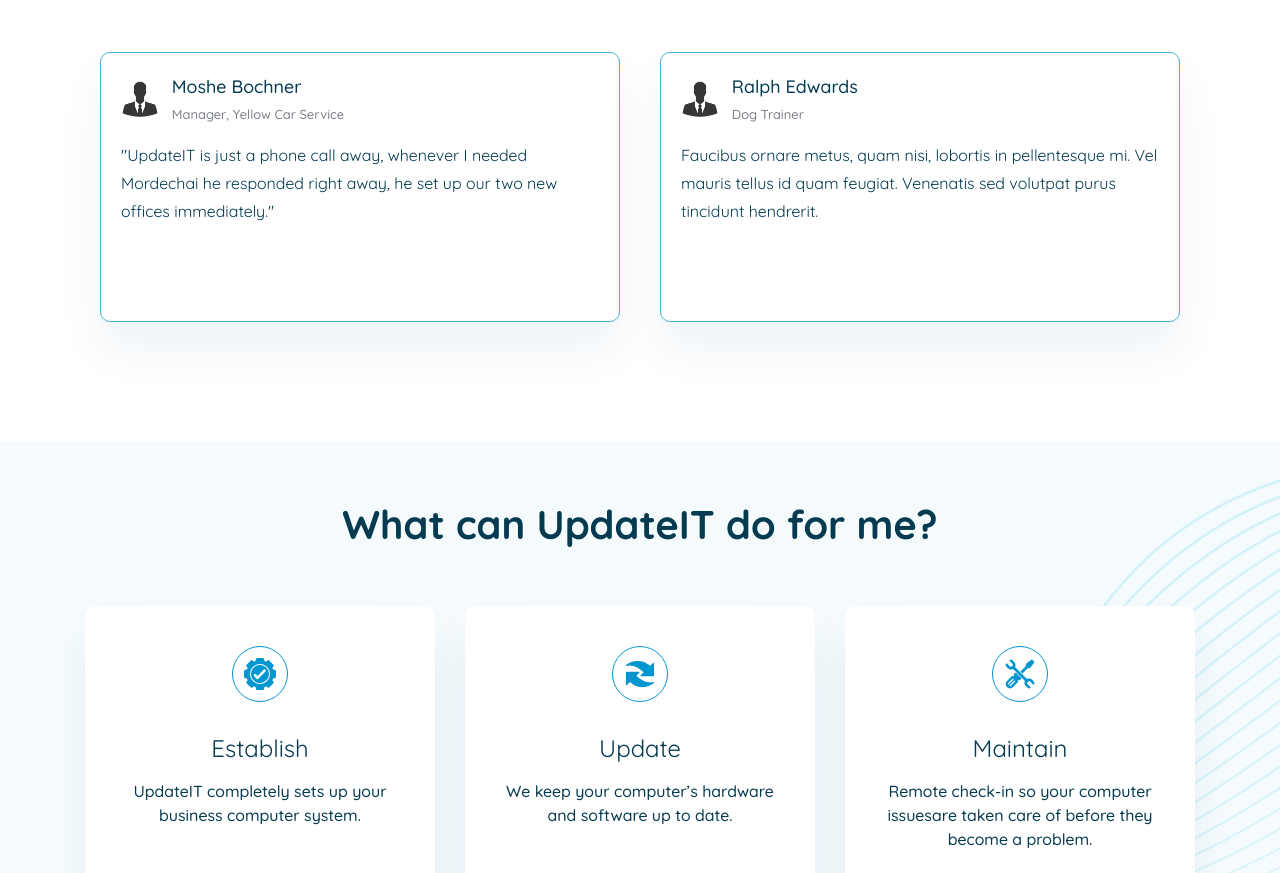
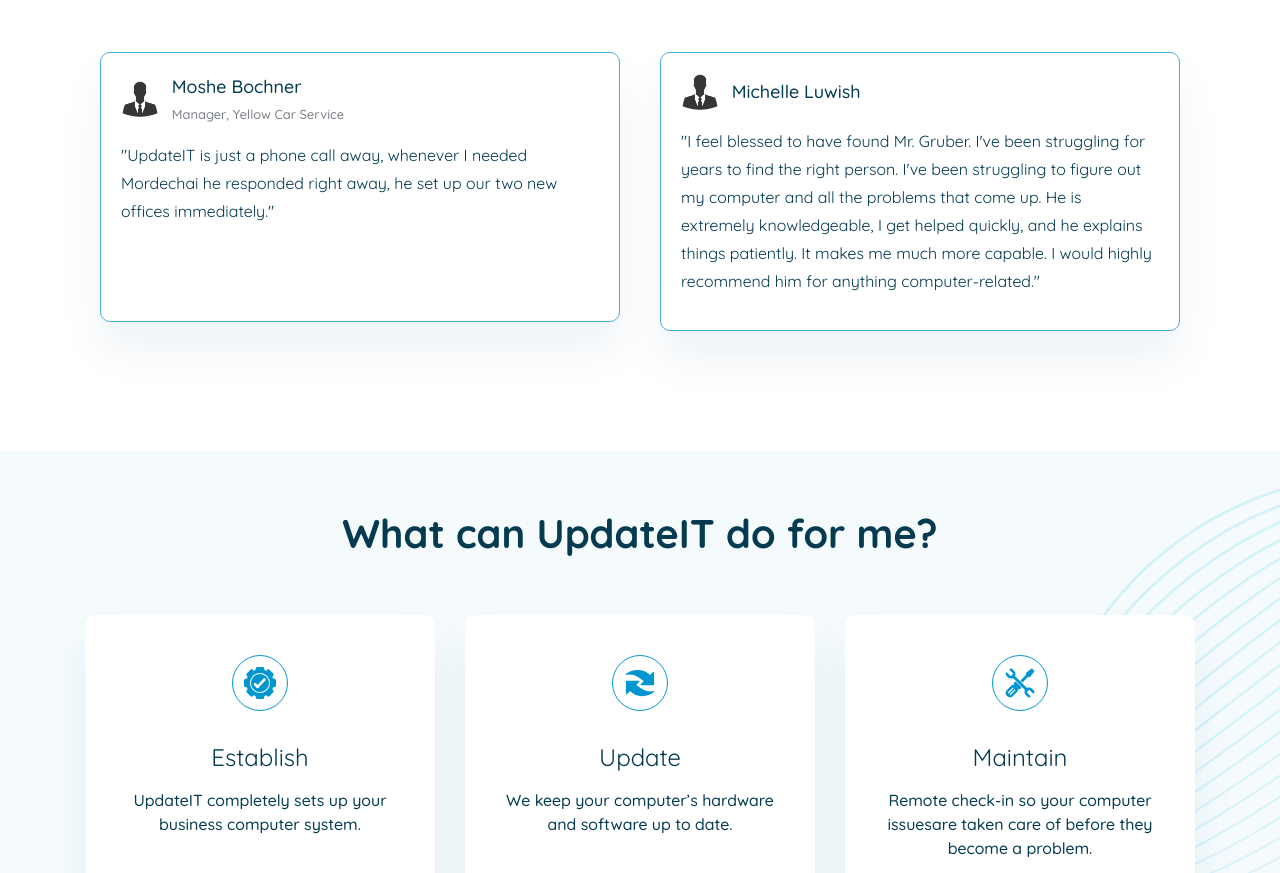
Before and after one commit to mgruberkj/gb, a plain HTML site: page index.html in a window 1280 px wide. Shown: the part 2271-3144 px from the top of the page. Drawn offline with nearby package versions, Linux system fonts and the light colour scheme.

Commit message:
Add files via upload

```diff
--- a/index.html
+++ b/index.html
@@ -157,11 +157,11 @@
                      <img src="images/user3.jpeg">
                   </div>
                   <div class="slider-title">
-                     <p class="mb-0">Ralph Edwards</p>
-                     <span>Dog Trainer</span>
+                     <p class="mb-0">Michelle Luwish</p>
+                     <span></span>
                   </div>
                </div>
-               <p class="mb-0 font-weight-normal">Faucibus ornare metus, quam nisi, lobortis in pellentesque mi. Vel mauris tellus id quam feugiat. Venenatis sed volutpat purus tincidunt hendrerit. </p>
+               <p class="mb-0 font-weight-normal">"I feel blessed to have found Mr. Gruber. I've been struggling for years to find the right person. I've been struggling to figure out my computer and all the problems that come up. He is extremely knowledgeable, I get helped quickly, and he explains things patiently. It makes me much more capable. I would highly recommend him for anything computer-related."</p>
 
             </div>
          </div>
```
